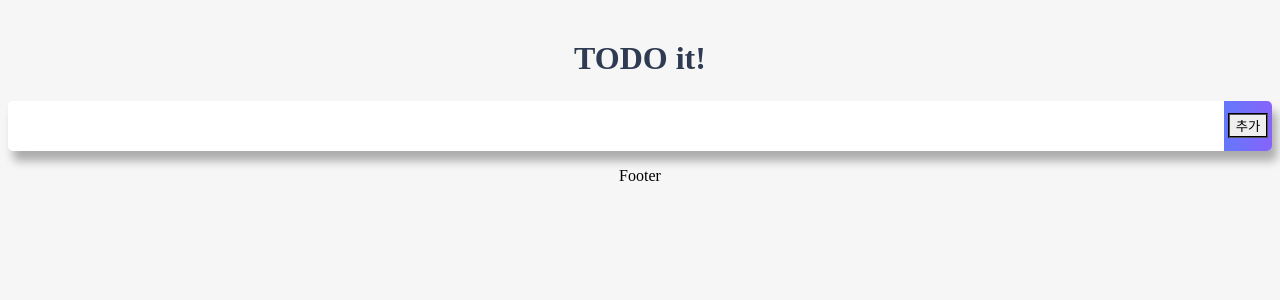
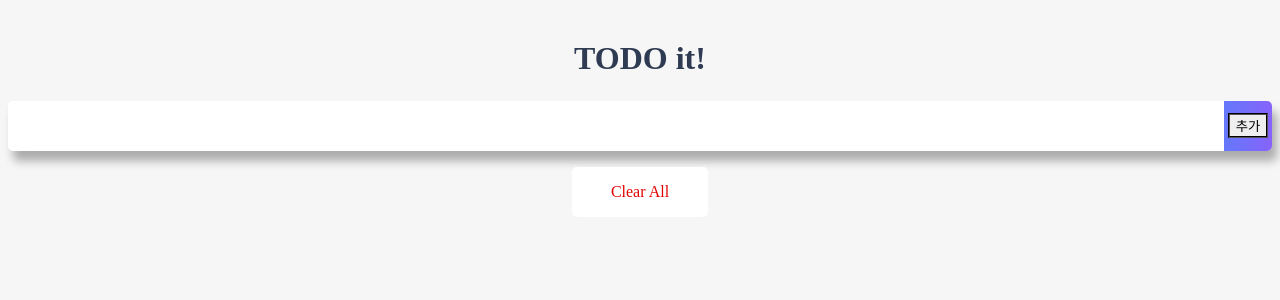
Before and after one commit to oen142/vue_middle, a Vue app in the folder vue-start/vue-todo/: page / in a window 1280 px wide. Shown: the top 300 px of the page. Built offline with nearby package versions, Linux system fonts and the light colour scheme.

Commit message:
투두 어느정도 완성

```diff
--- a/vue-start/vue-todo/src/components/TodoFooter.vue
+++ b/vue-start/vue-todo/src/components/TodoFooter.vue
@@ -1,15 +1,35 @@
 <template>
-    <div>
-        Footer
+    <div class="clearAllContainer">
+        <span v-on:click="clearTodo" class="clearAllBtn">
+            Clear All
+        </span>
     </div>
 </template>
 
 <script>
     export default {
-        name: "TodoFooter"
+        name: "TodoFooter",
+        methods: {
+            clearTodo : function(){
+                localStorage.clear();
+
+            }
+        }
     }
 </script>
 
 <style scoped>
+    .clearAllContainer{
+        width: 8.5rem;
+        height: 50px;
+        line-height: 50px;
+        background-color: white;
+        border-radius: 5px;
+        margin: 0 auto;
+    }
+    .clearAllBtn{
+        color: #e20303;
+        display: block;
+    }
 
 </style>
--- a/vue-start/vue-todo/src/components/TodoInput.vue
+++ b/vue-start/vue-todo/src/components/TodoInput.vue
@@ -3,7 +3,7 @@
         <input type="text" v-model="newTodoItem" v-on:keyup.enter="addTodo">
 
         <span class="addContainer">
-            <button v-on:click="addTodo" >추가</button>
+            <button v-on:click="addTodo">추가</button>
         </span>
     </div>
 </template>
@@ -18,12 +18,19 @@
                 newTodoItem: ""
             }
         },
-        methods:{
-            addTodo :function (){
-                localStorage.setItem(this.newTodoItem , this.newTodoItem);
-                this.clearInput();
+        methods: {
+            addTodo: function () {
+                if (this.newTodoItem !== '') {
+                    let obj = {
+                        completed: false,
+                        item: this.newTodoItem
+                    };
+                    localStorage.setItem(this.newTodoItem, JSON.stringify(obj));
+                    this.clearInput();
+
+                }
             },
-            clearInput: function(){
+            clearInput: function () {
                 this.newTodoItem = "";
             }
         }
@@ -31,28 +38,32 @@
 </script>
 
 <style scoped>
-    input:focus{
+    input:focus {
         outline: none;
     }
+
     .inputBox {
         background: white;
         height: 50px;
         line-height: 50px;
         border-radius: 5px;
     }
-    .inputBox input{
+
+    .inputBox input {
         border-style: none;
         font-size: 0.9rem;
     }
-    .addContainer{
+
+    .addContainer {
         float: right;
-        background: linear-gradient(to right, #6478FB , #8763FB);
+        background: linear-gradient(to right, #6478FB, #8763FB);
         display: block;
         width: 3rem;
         border-radius: 0 5px 5px 0;
 
     }
-    .addBtn{
+
+    .addBtn {
         color: white;
         vertical-align: middle;
     }
--- a/vue-start/vue-todo/src/components/TodoList.vue
+++ b/vue-start/vue-todo/src/components/TodoList.vue
@@ -1,10 +1,12 @@
 <template>
     <div>
         <ul>
-            <li v-for="todoItem in todoItems" v-bind:key="todoItem" class="shadow">
-                {{todoItem}}
-                <span class="removeBtn" >
-                     <button v-on:click="removeTodo" >제거</button>
+            <li v-for="(todoItem , index) in todoItems" v-bind:key="todoItem.item" class="shadow">
+                <button v-on:click="toggleComplete(todoItem, index)" v-bind:class="{checkBtnCompleted: todoItem.completed}">지우기</button>
+
+                <span v-bind:class="{textCompleted : todoItem.completed}"> {{todoItem.item}}</span>
+                <span class="removeBtn">
+                     <button v-on:click="removeTodo(todoItem, index)">제거</button>
                 </span>
             </li>
         </ul>
@@ -17,21 +19,30 @@
         name: "TodoList",
         data: function () {
             return {
-                todoItems: []
+                todoItems: [],
             }
         },
         created: function () {
             if (localStorage.length > 0) {
                 for (let i = 0; i < localStorage.length; i++) {
                     if (localStorage.key(i) !== 'loglevel:webpack-dev-server') {
-                        this.todoItems.push(localStorage.key(i));
+                        this.todoItems.push(JSON.parse(localStorage.getItem(localStorage.key(i))));
+                        //this.todoItems.push(localStorage.key(i));
                     }
                 }
             }
         },
-        methods:{
-            removeTodo : function(){
-
+        methods: {
+            removeTodo: function (todoItem, index) {
+                console.log('remove items ', todoItem, index);
+                localStorage.removeItem(todoItem);
+                this.todoItems.splice(index, 1);
+            },
+            toggleComplete: function (todoItem , index) {
+                console.log(todoItem , index);
+                todoItem.completed = !todoItem.completed;
+                localStorage.removeItem(todoItem);
+                localStorage.setItem(todoItem.item ,JSON.stringify(todoItem));
             }
         }
     }
```
Also changed, not shown: 1 other file (tests, documents, lock files or other folders).
